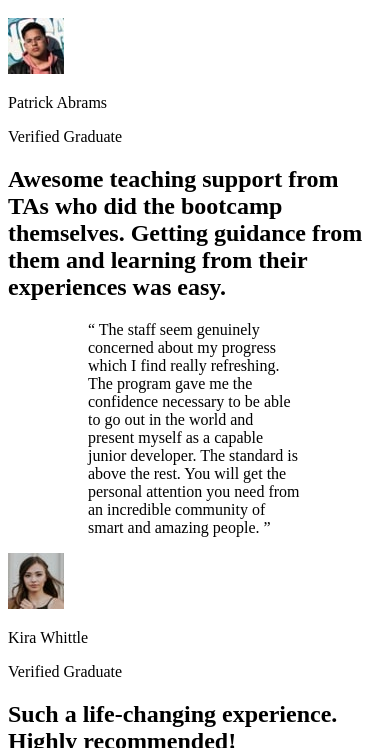
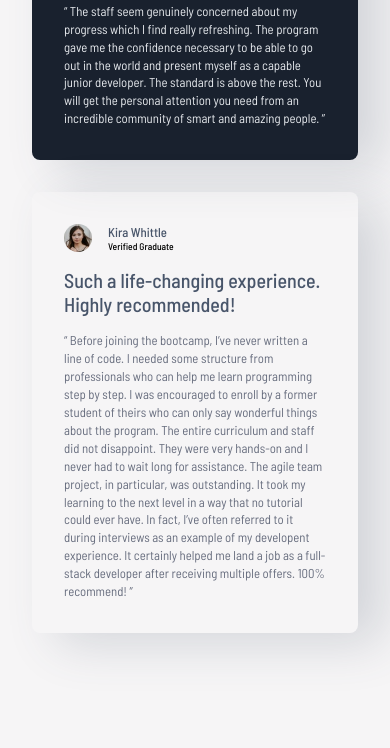
Before and after one commit to maryam-hytham/testimonials-grid-section, a website: page index.html in a window 390 px wide. Shown: the part 1252-2000 px from the top of the page. Drawn offline with Linux system fonts and the light colour scheme.

Commit message:
Add CSS styles and structure for testimonials section -mobile

```diff
--- a/index.html
+++ b/index.html
@@ -22,8 +22,10 @@
       <article class="card a">
         <header>
           <img src="./images/image-daniel.jpg" alt="Daniel Clifford picture" />
+          <div>
             <p class="name">Daniel Clifford</p>
             <p class="status">Verified Graduate</p>
+          </div>
         </header>
         <h2>
           I received a job offer mid-course, and the subjects I learned were
@@ -48,8 +50,10 @@
             src="./images/image-jonathan.jpg"
             alt="Jonathan Walters picture"
           />
+          <div>
             <p class="name">Jonathan Walters</p>
             <p class="status">Verified Graduate</p>
+          </div>
         </header>
         <h2>The team was very supportive and kept me motivated</h2>
         <figure>
@@ -66,8 +70,10 @@
             src="./images/image-jeanette.jpg"
             alt="Jeanette Harmon picture"
           />
+          <div>
             <p class="name">Jeanette Harmon</p>
             <p class="status">Verified Graduate</p>
+          </div>
         </header>
         <h2>An overall wonderful and rewarding experience</h2>
         <figure>
@@ -80,8 +86,10 @@
       <article class="card d">
         <header>
           <img src="./images/image-patrick.jpg" alt="Patrick Abrams picture" />
+          <div>
             <p class="name">Patrick Abrams</p>
             <p class="status">Verified Graduate</p>
+          </div>
         </header>
         <h2>
           Awesome teaching support from TAs who did the bootcamp themselves.
@@ -102,8 +110,10 @@
       <article class="card e">
         <header>
           <img src="./images/image-kira.jpg" alt="Kira Whittle picture" />
+          <div>
             <p class="name">Kira Whittle</p>
             <p class="status">Verified Graduate</p>
+          </div>
         </header>
         <h2>Such a life-changing experience. Highly recommended!</h2>
         <figure>
--- a/styles.css
+++ b/styles.css
@@ -0,0 +1,118 @@
+:root {
+  --Purple_50: hsl(260, 100%, 95%);
+  --Purple_300: hsl(264, 82%, 80%);
+  --Purple_500: hsl(263, 55%, 52%);
+  --White: hsl(0, 0%, 100%);
+  --Grey_100: hsl(214, 17%, 92%);
+  --Grey_200: hsl(0, 0%, 81%);
+  --Grey_300: hsl(215, 10, 67, 100%);
+  --Grey_400: hsl(224, 10%, 45%);
+  --Grey_500: hsl(217, 19%, 35%);
+  --Dark_blue: hsl(219, 29%, 14%);
+  --Black: hsl(0, 0%, 7%);
+}
+/*mobile first approach*/
+* {
+  padding: 0;
+  margin: 0;
+  box-sizing: border-box;
+}
+body {
+  background-color: #f6f5f6;
+  padding: 4.5rem 2rem;
+  font-family: "Barlow Semi Condensed", sans-serif;
+}
+.card {
+  width: 100%;
+  padding: 2rem;
+  border-radius: 8px;
+  display: flex;
+  flex-direction: column;
+  gap: 1rem;
+  margin-bottom: 2rem;
+  box-shadow: 25px 10px 50px rgba(72, 85, 106, 0.2);
+}
+.card header {
+  display: flex;
+  gap: 1rem;
+}
+header img {
+  border-radius: 100%;
+  height: 1.75rem;
+  width: 1.75rem;
+}
+
+.name {
+  font-size: 0.8rem;
+  font-weight: 500;
+  color: var(--White);
+}
+.status {
+  font-size: 0.6rem;
+  font-weight: 500;
+  color: #a3aab4;
+}
+h2 {
+  font-size: 1.25rem;
+  font-weight: 500;
+}
+blockquote {
+  font-size: 0.8rem;
+  line-height: 140%;
+}
+/*Card a styling*/
+.card.a {
+  background-color: var(--Purple_500);
+  color: var(--White);
+}
+.card.a .status {
+  color: var(--Purple_50);
+}
+.card.a img {
+  border: 2px solid #a775f1;
+}
+.card.a blockquote {
+  color: var(--Purple_50);
+}
+/*Card b styling*/
+.card.b {
+  background-color: var(--Grey_500);
+  color: var(--White);
+}
+.card.b blockquote {
+  color: var(--Grey_100);
+}
+/*Card c styling*/
+.card.c,
+.card.c .name {
+  color: var(--Grey_500);
+}
+.card.c blockquote,
+.card.c .status {
+  color: var(--Grey_400);
+}
+/*Card d styling*/
+.card.d {
+  background-color: var(--Dark_blue);
+  color: var(--White);
+}
+.card.d img {
+  border: 2px solid var(--Purple_500);
+}
+.card.d blockquote {
+  color: var(--Grey_100);
+}
+.card.d h2 {
+  color: var(--Grey_200);
+}
+/*Card e styling*/
+.card.e blockquote {
+  color: var(--Grey_400);
+}
+.card.e h2,
+.card.e .name {
+  color: var(--Grey_500);
+}
+.card.e .status {
+  color: var(--Grey_300);
+}
```
Lines whose indentation alone changed are shown as unchanged.
